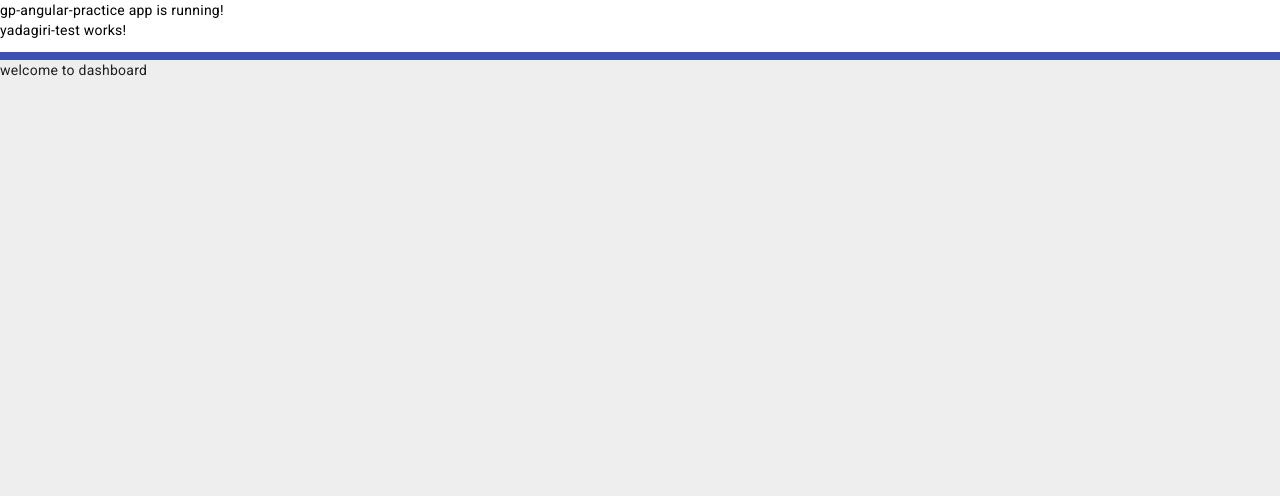
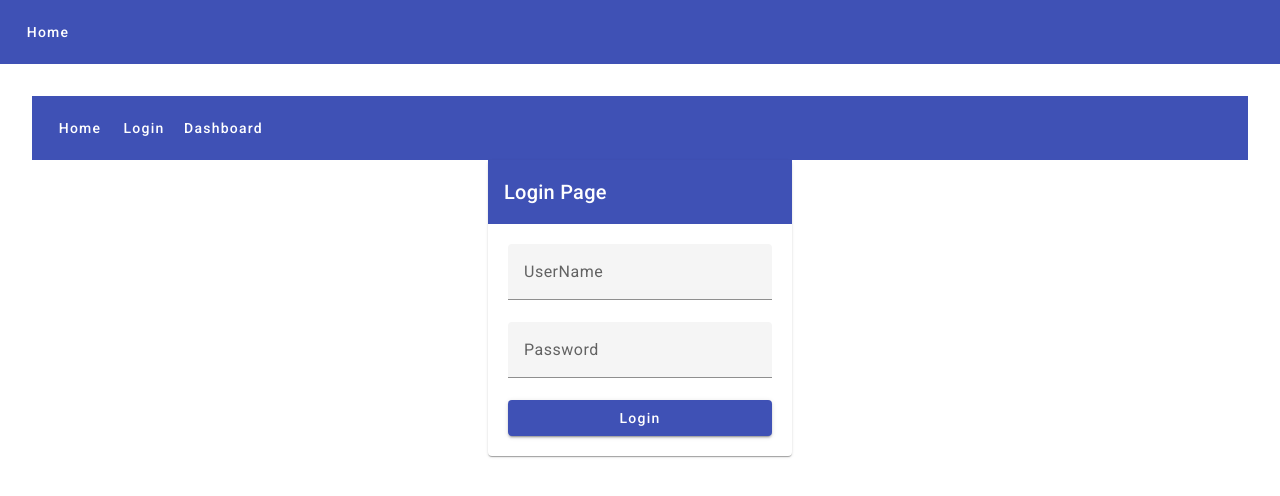
Before and after one commit to ybalemula/gp-angular-practice, an Angular app: page /nvayalogin in a window 1280 px wide. Before the commit this address led to /. Shown: the top 496 px of the page. Built offline with nearby package versions, Linux system fonts and the light colour scheme.

Commit message:
Menu changes

```diff
--- a/src/app/Navya-P/login/login.component.html
+++ b/src/app/Navya-P/login/login.component.html
@@ -1,19 +1,53 @@
+<mat-toolbar color="primary">
+  <button mat-button routerLink="/home">Home</button>
+  <button mat-button routerLink="/login">Login</button>
+  <button mat-button routerLink="/dashboard">Dashboard</button>
+</mat-toolbar>
 <div fxLayoutAlign="center center" fxFlexFill class="main-div">
   <mat-card fxFlex="25">
     <mat-toolbar color="primary">Login Page</mat-toolbar>
-        <form [formGroup]="loginForm" (ngSubmit)="LoginUser()" fxLayoutAlign="stretch" fxLayout="column" class="login-form">
+    <form
+      [formGroup]="loginForm"
+      (ngSubmit)="LoginUser()"
+      fxLayoutAlign="stretch"
+      fxLayout="column"
+      class="login-form"
+    >
       <mat-form-field>
         <!-- <i class="material-icons prefix">account_circle</i> -->
-              <input matInput  placeholder="UserName" formControlName="userName" required>
-              <mat-error *ngIf="this.loginForm.get('userName')?.touched && this.loginForm.get('userName')?.hasError('required')">UserName is Required</mat-error>
+        <input
+          matInput
+          placeholder="UserName"
+          formControlName="userName"
+          required
+        />
+        <mat-error
+          *ngIf="
+            this.loginForm.get('userName')?.touched &&
+            this.loginForm.get('userName')?.hasError('required')
+          "
+          >UserName is Required</mat-error
+        >
       </mat-form-field>
 
       <mat-form-field>
         <!-- <i class="material-icons prefix">vpn_key</i> -->
-                <input matInput type="password" placeholder="Password" formControlName="password" required>
-                <mat-error *ngIf="this.loginForm.get('password')?.touched && this.loginForm.get('password')?.hasError('required')">Password is Required</mat-error>
+        <input
+          matInput
+          type="password"
+          placeholder="Password"
+          formControlName="password"
+          required
+        />
+        <mat-error
+          *ngIf="
+            this.loginForm.get('password')?.touched &&
+            this.loginForm.get('password')?.hasError('required')
+          "
+          >Password is Required</mat-error
+        >
       </mat-form-field>
-              <button mat-raised-button  color="primary" type="submit">Login</button>
+      <button mat-raised-button color="primary" type="submit">Login</button>
     </form>
   </mat-card>
 </div>
--- a/src/app/app.component.html
+++ b/src/app/app.component.html
@@ -1,70 +1,6 @@
-<span>{{ title }} app is running!</span>
-<router-outlet></router-outlet>
-<app-yadagiri-test></app-yadagiri-test>
 <mat-toolbar color="primary">
-<button mat-button routerLink="/home">Home</button>
-<button mat-button routerLink="/login">Login</button>
-<button mat-button routerLink="/dashboard">Dashboard</button>
+  <button mat-button routerLink="/">Home</button>
 </mat-toolbar>
 <div class="content">
-<router-outlet></router-outlet>
+  <router-outlet></router-outlet>
 </div>
-<mat-toolbar color="primary">
-  <button mat-icon-button (click)="nav.toggle()"> <mat-icon>menu</mat-icon></button>
-  <span>Dashboard</span>
-  <div class="example-spacer"></div>
-</mat-toolbar>
-<mat-sidenav-container class="example-container">
-  <mat-sidenav mode="side" #nav>
-      <button mat-button color="primary" routerLink="/maheshdasboard">
-      <mat-icon>dashboard</mat-icon><span> Dashboard</span>
-           </button>
-      <button mat-button color="primary" routerLink="/maheshdasboard"  [matMenuTriggerFor]="adminmenus">
-         <mat-icon>account_circle</mat-icon>
-         <span>Admin</span>
-      </button>
-      <mat-menu #adminmenus="matMenu" class="adminmenuscolor">
-        <button mat-menu-item color="primary" routerLink="/mohammad"><mat-icon>account_circle</mat-icon><b>User</b></button>
-        <button mat-menu-item >user Roles</button>
-        <button mat-menu-item >Menu</button>
-        <button mat-menu-item >Menu Roles</button>
-      </mat-menu>
-
-      <button mat-button color="primary" routerLink="/yadagiri" [matMenuTriggerFor]="Mainmenus">
-         <mat-icon>build</mat-icon>
-         <span>Maintenance</span>
-      </button>
-      <mat-menu #Mainmenus="matMenu">
-        <button mat-menu-item >Maintenance1</button>
-        <button mat-menu-item >Maintenance2</button>
-      </mat-menu>
-      <button mat-button color="primary" routerLink="Transaction" [matMenuTriggerFor]="Transmenus">
-         <mat-icon>swap_horizontal_circle</mat-icon>
-         <span>Transaction</span>
-      </button>
-      <mat-menu #Transmenus="matMenu">
-        <button mat-menu-item >Transaction1</button>
-        <button mat-menu-item >Transaction2</button>
-      </mat-menu>
-      <button mat-button color="primary" routerLink="Reports" [matMenuTriggerFor]="repmenus">
-         <mat-icon>report</mat-icon>
-         <span>Reports</span>
-      </button>
-      <mat-menu #repmenus="matMenu">
-        <button mat-menu-item >Reports1</button>
-        <button mat-menu-item >Reports2</button>
-      </mat-menu>
-  </mat-sidenav>
-  <mat-sidenav-content>
-      <router-outlet></router-outlet>
-  welcome to dashboard
-  </mat-sidenav-content>
-</mat-sidenav-container>
-
-<!-- <mat-toolbar color="primary">
-  <span routerLink="/" routerLinkActive="active">HOME</span>
-  <span class="example-spacer"></span>
-  <button mat-raised-button (click)="openlogin()">Login</button>
-</mat-toolbar>
-<h2>WELCOME TO GP INFOTECH</h2> -->
-<router-outlet></router-outlet>
--- a/src/app/maheshreddy/mahesh-login/mahesh-login.component.html
+++ b/src/app/maheshreddy/mahesh-login/mahesh-login.component.html
@@ -1,14 +1,20 @@
-
 <div mat-dialog-title>
   <h1>Login Page</h1>
 </div>
-<form  name="loginform" [formGroup]="loginform" >
+<form name="loginform" [formGroup]="loginform">
   <div mat-dialog-content class="content">
     <div class="row">
       <div class="example-container">
         <mat-form-field>
           <mat-label>Enter your email</mat-label>
-              <input matInput placeholder="pat@example.com" formControlName="email" name='email' type="email" required />
+          <input
+            matInput
+            placeholder="pat@example.com"
+            formControlName="email"
+            name="email"
+            type="email"
+            required
+          />
           <!-- <mat-error *ngIf="loginform.value.email">email required</mat-error> -->
         </mat-form-field>
       </div>
@@ -18,14 +24,25 @@
       <div class="example-container">
         <mat-form-field>
           <mat-label>Password</mat-label>
-                 <input matInput formControlName="password" name="password" type="password" required>
-                 <mat-error *ngIf="loginform.value.password">Password must be a combination of lower-case, upper-case, numbers and at least 9 characters long</mat-error>
+          <input
+            matInput
+            formControlName="password"
+            name="password"
+            type="password"
+            required
+          />
+          <mat-error *ngIf="loginform.value.password"
+            >Password must be a combination of lower-case, upper-case, numbers
+            and at least 9 characters long</mat-error
+          >
         </mat-form-field>
       </div>
     </div>
   </div>
   <div mat-dialog-actions>
     <button mat-raised-button>cancel</button>
-    <button mat-raised-button color="primary" type="submit" (click)="login()">LogIn</button>
+    <button mat-raised-button color="primary" type="submit" (click)="login()">
+      LogIn
+    </button>
   </div>
 </form>
--- a/src/app/maheshreddy/maheshdashboard/maheshdashboard.component.html
+++ b/src/app/maheshreddy/maheshdashboard/maheshdashboard.component.html
@@ -1,55 +1,61 @@
-<router-outlet></router-outlet>
-<!--
-
 <mat-toolbar color="primary">
-    <button mat-icon-button (click)="nav.toggle()"> <mat-icon>menu</mat-icon></button>
-    <span>Dashboard</span>
   <div class="example-spacer"></div>
-  </mat-toolbar>
-  <mat-sidenav-container class="example-container">
-    <mat-sidenav mode="side" #nav>
-        <button mat-button color="primary" routerLink="/maheshdasboard">
-        <mat-icon>dashboard</mat-icon><span> Dashboard</span>
+  <button mat-icon-button routerLink="/maheshdasboard">
+    <mat-icon>dashboard</mat-icon>
   </button>
-        <button mat-button color="primary" routerLink="/maheshdasboard"  [matMenuTriggerFor]="adminmenus">
+  <span> Dashboard</span>
+  <button
+    mat-icon-button
+    routerLink="/maheshdasboard"
+    [matMenuTriggerFor]="adminmenus"
+  >
     <mat-icon>account_circle</mat-icon>
-           <span>Admin</span>
   </button>
+  <span [matMenuTriggerFor]="adminmenus">Admin</span>
+  <div class="example-spacer"></div>
   <mat-menu #adminmenus="matMenu" class="adminmenuscolor">
-          <button mat-menu-item color="primary" routerLink="/mohammad"><mat-icon>account_circle</mat-icon><b>User</b></button>
-          <button mat-menu-item >user Roles</button>
-          <button mat-menu-item >Menu</button>
-          <button mat-menu-item >Menu Roles</button>
+    <button mat-menu-item routerLink="/mohammad">
+      <mat-icon>account_circle</mat-icon><b>User</b>
+    </button>
+    <button mat-menu-item>user Roles</button>
+    <button mat-menu-item>Menu</button>
+    <button mat-menu-item>Menu Roles</button>
   </mat-menu>
 
-        <button mat-button color="primary" routerLink="/yadagiri" [matMenuTriggerFor]="Mainmenus">
+  <button
+    mat-icon-button
+    routerLink="/yadagiri"
+    [matMenuTriggerFor]="Mainmenus"
+  >
     <mat-icon>build</mat-icon>
-           <span>Maintenance</span>
   </button>
+  <span [matMenuTriggerFor]="Mainmenus">Maintenance</span>
   <mat-menu #Mainmenus="matMenu">
-          <button mat-menu-item >Maintenance1</button>
-          <button mat-menu-item >Maintenance2</button>
+    <button mat-menu-item>Maintenance1</button>
+    <button mat-menu-item>Maintenance2</button>
   </mat-menu>
-        <button mat-button color="primary" routerLink="Transaction" [matMenuTriggerFor]="Transmenus">
+  <button
+    mat-icon-button
+    routerLink="Transaction"
+    [matMenuTriggerFor]="Transmenus"
+  >
     <mat-icon>swap_horizontal_circle</mat-icon>
-           <span>Transaction</span>
   </button>
+  <span [matMenuTriggerFor]="Transmenus">Transaction</span>
   <mat-menu #Transmenus="matMenu">
-          <button mat-menu-item >Transaction1</button>
-          <button mat-menu-item >Transaction2</button>
+    <button mat-menu-item>Transaction1</button>
+    <button mat-menu-item>Transaction2</button>
   </mat-menu>
-        <button mat-button color="primary" routerLink="Reports" [matMenuTriggerFor]="repmenus">
+  <button mat-icon-button routerLink="Reports" [matMenuTriggerFor]="repmenus">
     <mat-icon>report</mat-icon>
-           <span>Reports</span>
   </button>
+  <span [matMenuTriggerFor]="repmenus">Reports</span>
+
   <mat-menu #repmenus="matMenu">
-          <button mat-menu-item >Reports1</button>
-          <button mat-menu-item >Reports2</button>
+    <button mat-menu-item>Reports1</button>
+    <button mat-menu-item>Reports2</button>
   </mat-menu>
-    </mat-sidenav>
-    <mat-sidenav-content>
-        <router-outlet></router-outlet>
-    welcome to dashboard
-    </mat-sidenav-content>
-  </mat-sidenav-container>
-   -->
+</mat-toolbar>
+<div class="content">
+  Main Content
+</div>
--- a/src/app/maheshreddy/maheshdashboard/maheshdashboard.component.ts
+++ b/src/app/maheshreddy/maheshdashboard/maheshdashboard.component.ts
@@ -6,5 +6,5 @@ import { Component } from '@angular/core';
   styleUrls: ['./maheshdashboard.component.scss']
 })
 export class MaheshdashboardComponent {
-
+  opened=false;
 }
```
Also changed, not shown: src/app/Mohammad/mohammad/MohammadDashboard/mohammad-dashboard/mohammad-dashboard.component.html (+32 -15 lines), src/app/app-routing.module.ts (+9 -10 lines). Lines whose indentation alone changed are shown as unchanged.
